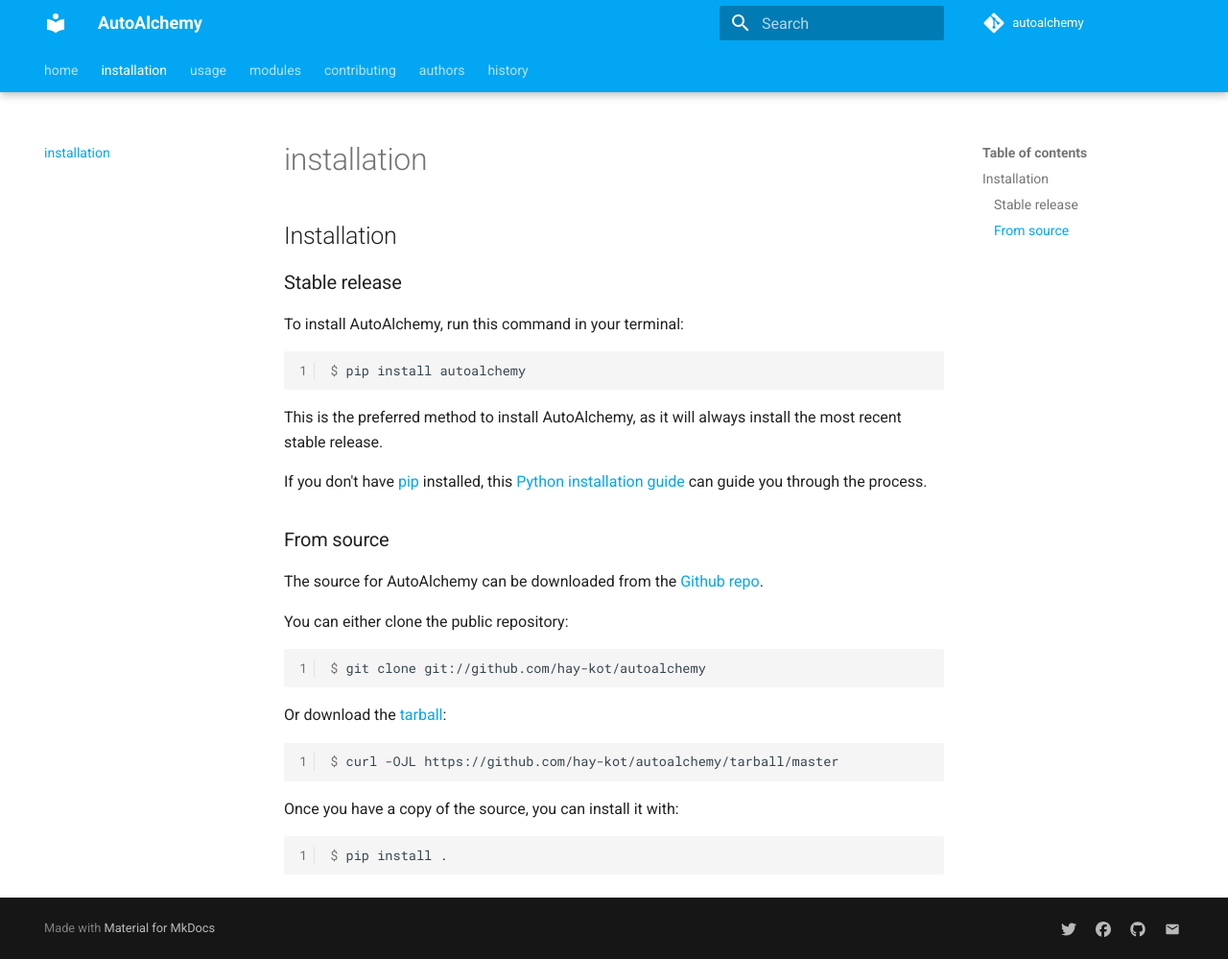
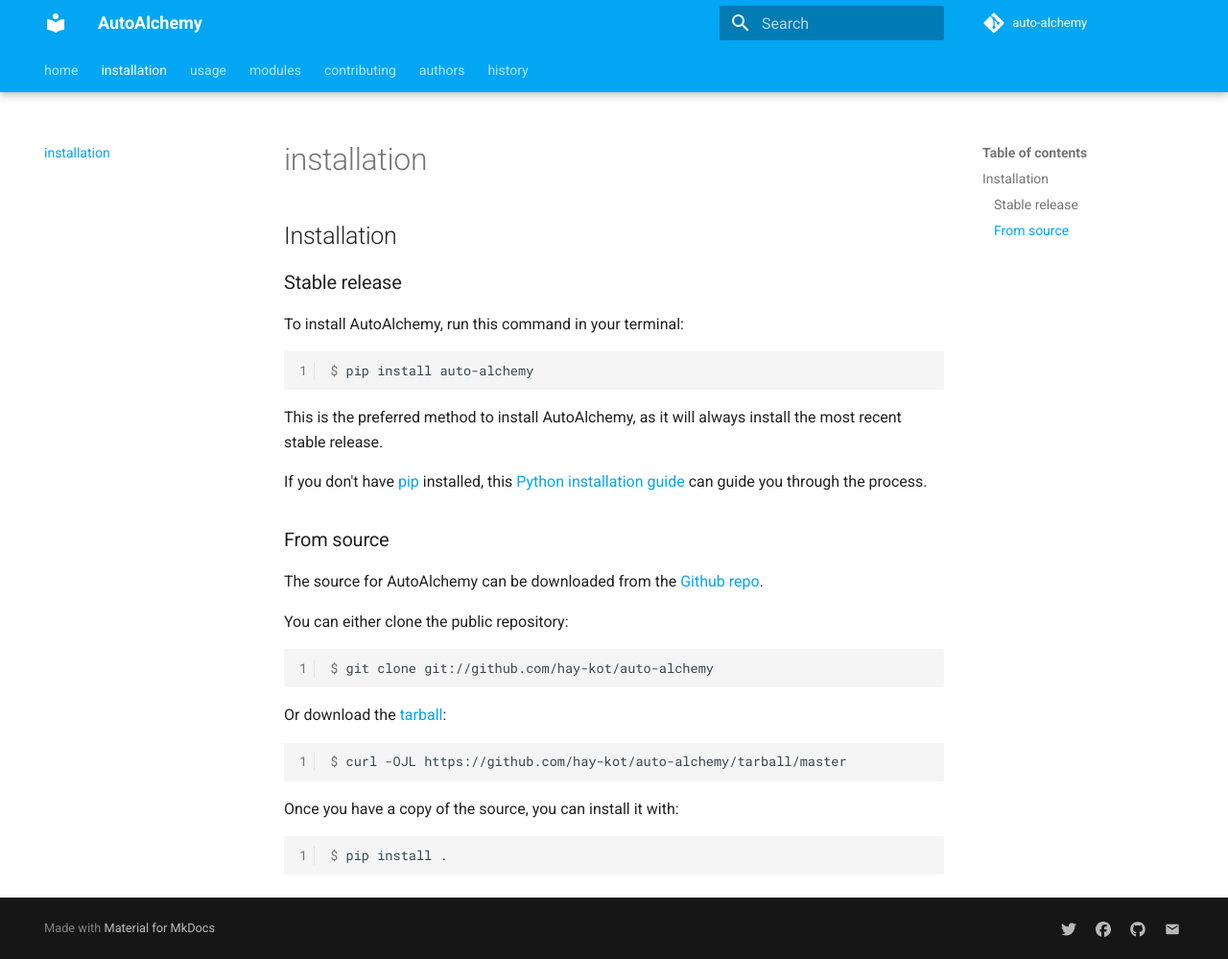
Before and after one commit to hay-kot/autoalchemy, an MkDocs documentation site: the page built from docs/installation.md, in a window 1280 px wide and 999 px high. Shown: the whole window at 96% size. Built offline with MkDocs 1.6.1 and Material for MkDocs 9.7.7, drawn with Linux system fonts in a browser that asks for light colours; comment, search, counter and statistics services are not loaded.

Commit message:
change-name

````diff
--- a/autoalchemy/__init__.py
+++ b/autoalchemy/__init__.py
@@ -5,5 +5,5 @@
 __version__ = "0.1.0"
 
 
-from .autoalchemy import auto_init
+from .auto-alchemy import auto_init
 from .config import AutoInitConfig
--- a/docs/installation.md
+++ b/docs/installation.md
@@ -6,7 +6,7 @@
 terminal:
 
 ``` console
-$ pip install autoalchemy
+$ pip install auto-alchemy
 ```
 
 This is the preferred method to install AutoAlchemy, as it will always install the most recent stable release.
@@ -22,13 +22,13 @@
 You can either clone the public repository:
 
 ``` console
-$ git clone git://github.com/hay-kot/autoalchemy
+$ git clone git://github.com/hay-kot/auto-alchemy
 ```
 
 Or download the [tarball][]:
 
 ``` console
-$ curl -OJL https://github.com/hay-kot/autoalchemy/tarball/master
+$ curl -OJL https://github.com/hay-kot/auto-alchemy/tarball/master
 ```
 
 Once you have a copy of the source, you can install it with:
--- a/mkdocs.yml
+++ b/mkdocs.yml
@@ -1,74 +1,74 @@
 site_name: AutoAlchemy
 # site_url: http://www.jieyu.ai
-repo_url: https://github.com/hay-kot/autoalchemy
-repo_name: autoalchemy
+repo_url: https://github.com/hay-kot/auto-alchemy
+repo_name: auto-alchemy
 #strict: true
 nav:
-  - home: index.md
-  - installation: installation.md
-  - usage: usage.md
-  - modules: api.md
-  - contributing: contributing.md
-  - authors: authors.md
-  - history: history.md
+    - home: index.md
+    - installation: installation.md
+    - usage: usage.md
+    - modules: api.md
+    - contributing: contributing.md
+    - authors: authors.md
+    - history: history.md
 theme:
-  name: material
-  language: en
-  #logo: assets/logo.png
-  palette:
-    primary: light blue
-  features:
-    - navigation.indexes
-    - navigation.tabs
-    - navigation.instant
-    - navigation.tabs.sticky
+    name: material
+    language: en
+    #logo: assets/logo.png
+    palette:
+        primary: light blue
+    features:
+        - navigation.indexes
+        - navigation.tabs
+        - navigation.instant
+        - navigation.tabs.sticky
 markdown_extensions:
-  - pymdownx.emoji:
-      emoji_index: !!python/name:materialx.emoji.twemoji
-      emoji_generator: !!python/name:materialx.emoji.to_svg
-  - pymdownx.critic
-  - pymdownx.caret
-  - pymdownx.mark
-  - pymdownx.tilde
-  - pymdownx.tabbed
-  - attr_list
-  - pymdownx.arithmatex:
-      generic: true
-  - pymdownx.highlight:
-      linenums: true
-  - pymdownx.superfences
-  - pymdownx.details
-  - admonition
-  - toc:
-      baselevel: 2
-      permalink: true
-      slugify: !!python/name:pymdownx.slugs.uslugify
-  - meta
+    - pymdownx.emoji:
+          emoji_index: !!python/name:materialx.emoji.twemoji
+          emoji_generator: !!python/name:materialx.emoji.to_svg
+    - pymdownx.critic
+    - pymdownx.caret
+    - pymdownx.mark
+    - pymdownx.tilde
+    - pymdownx.tabbed
+    - attr_list
+    - pymdownx.arithmatex:
+          generic: true
+    - pymdownx.highlight:
+          linenums: true
+    - pymdownx.superfences
+    - pymdownx.details
+    - admonition
+    - toc:
+          baselevel: 2
+          permalink: true
+          slugify: !!python/name:pymdownx.slugs.uslugify
+    - meta
 plugins:
-  - include-markdown
-  - search:
-      lang: en
-  - mkdocstrings:
-      watch:
-        - autoalchemy
+    - include-markdown
+    - search:
+          lang: en
+    - mkdocstrings:
+          watch:
+              - auto-alchemy
 extra:
-  social:
-    - icon: fontawesome/brands/twitter
-      # replace with your own tweet link below
-      link: http://www.jieyu.ai
-      name: Tweet
-    - icon: fontawesome/brands/facebook
-      # replace with your own facebook link below
-      link: http://www.jieyu.ai
-      name: Facebook
-    - icon: fontawesome/brands/github
-      link: https://github.com/hay-kot/autoalchemy
-      name: Github
-    - icon: material/email
-      link: "mailto:hay-kot@pm.me"
-  # to enable disqus, uncomment the following and put your disqus id below
-  # disqus: disqus_id
+    social:
+        - icon: fontawesome/brands/twitter
+          # replace with your own tweet link below
+          link: http://www.jieyu.ai
+          name: Tweet
+        - icon: fontawesome/brands/facebook
+          # replace with your own facebook link below
+          link: http://www.jieyu.ai
+          name: Facebook
+        - icon: fontawesome/brands/github
+          link: https://github.com/hay-kot/auto-alchemy
+          name: Github
+        - icon: material/email
+          link: "mailto:hay-kot@pm.me"
+    # to enable disqus, uncomment the following and put your disqus id below
+    # disqus: disqus_id
 # uncomment the following and put your google tracking id below to enable GA
 #google_analytics:
-  #- UA-xxx
-  #- auto
+#- UA-xxx
+#- auto
--- a/pyrightconfig.json
+++ b/pyrightconfig.json
@@ -10,13 +10,11 @@
     ".vscode",
     "docs",
     "**/__pycache__",
-    "hay-kot_autoalchemy.egg-info"
+    "hay-kot_auto-alchemy.egg-info"
   ],
-
   "ignore": [
     "src/oldstuff"
   ],
-
   "reportMissingImports": true,
   "reportMissingTypeStubs": false,
   "pythonVersion": "3.8"
````
Also changed, not shown: CONTRIBUTING.md (+7 -7 lines), README.md (+7 -7 lines), docs/api.md (+1 -1 lines), docs/usage.md (+1 -1 lines), pyproject.toml (+4 -4 lines), 3 other files.
